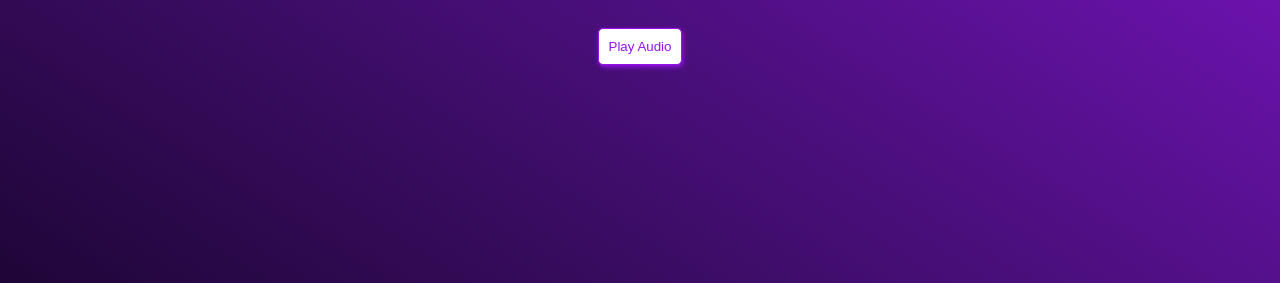
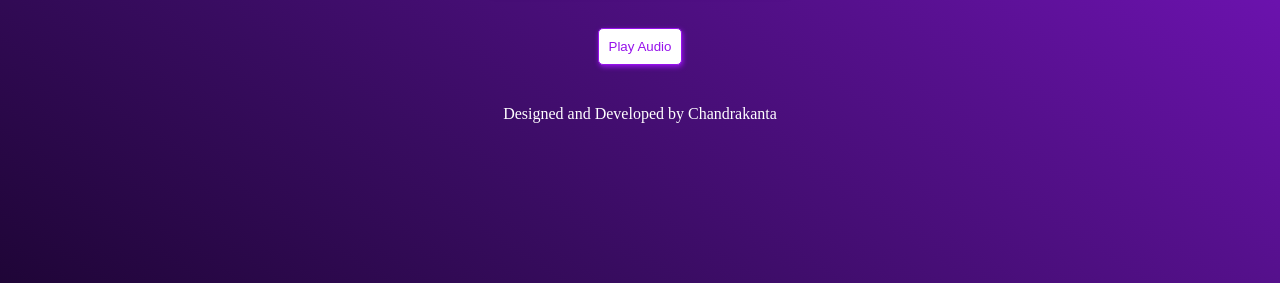
Before and after one commit to chandrakanta198/happy_birthday, a plain HTML site: page index.html in a window 1280 px wide. Shown: the part 517-800 px from the top of the page. Drawn offline with Linux system fonts and the light colour scheme.

Commit message:
Update index.html

```diff
--- a/index.html
+++ b/index.html
@@ -120,11 +120,15 @@ button:hover{
  box-shadow: 1px 2px 5px #fff;
     border: 1px solid #fff;
 }
-.button {
+.button, .intro {
     display: flex;
     align-items: center;
     justify-content: center;
-    margin: 40px;
+    margin: 40px
+}
+	    .intro {
+
+		    color: #fff;
 }
 </style>
 <script>
@@ -159,5 +163,7 @@ button:hover{
 </div>
 <div class="button">
 <button onclick="playAudio()">Play Audio</button></div>
+	<div class="intro">Designed and Developed by Chandrakanta</div>
+
 </body>
 </html>
```
